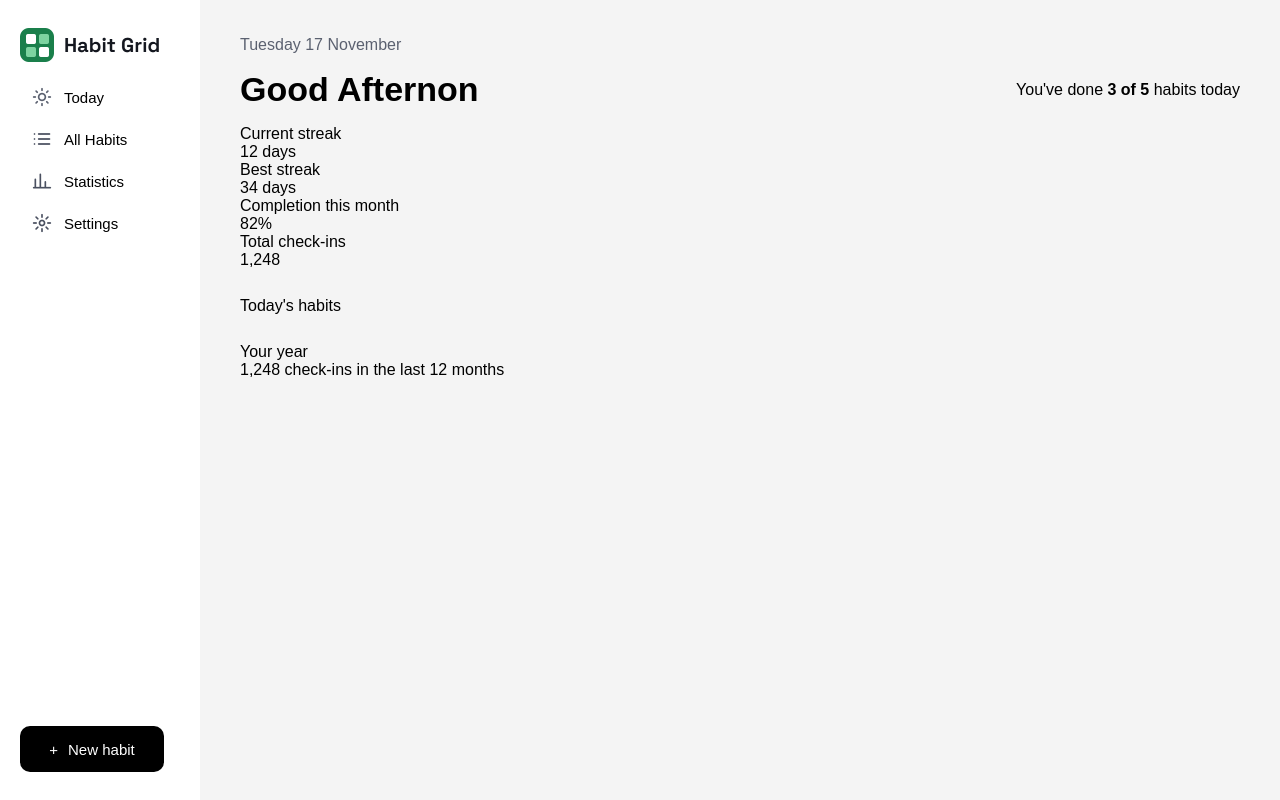
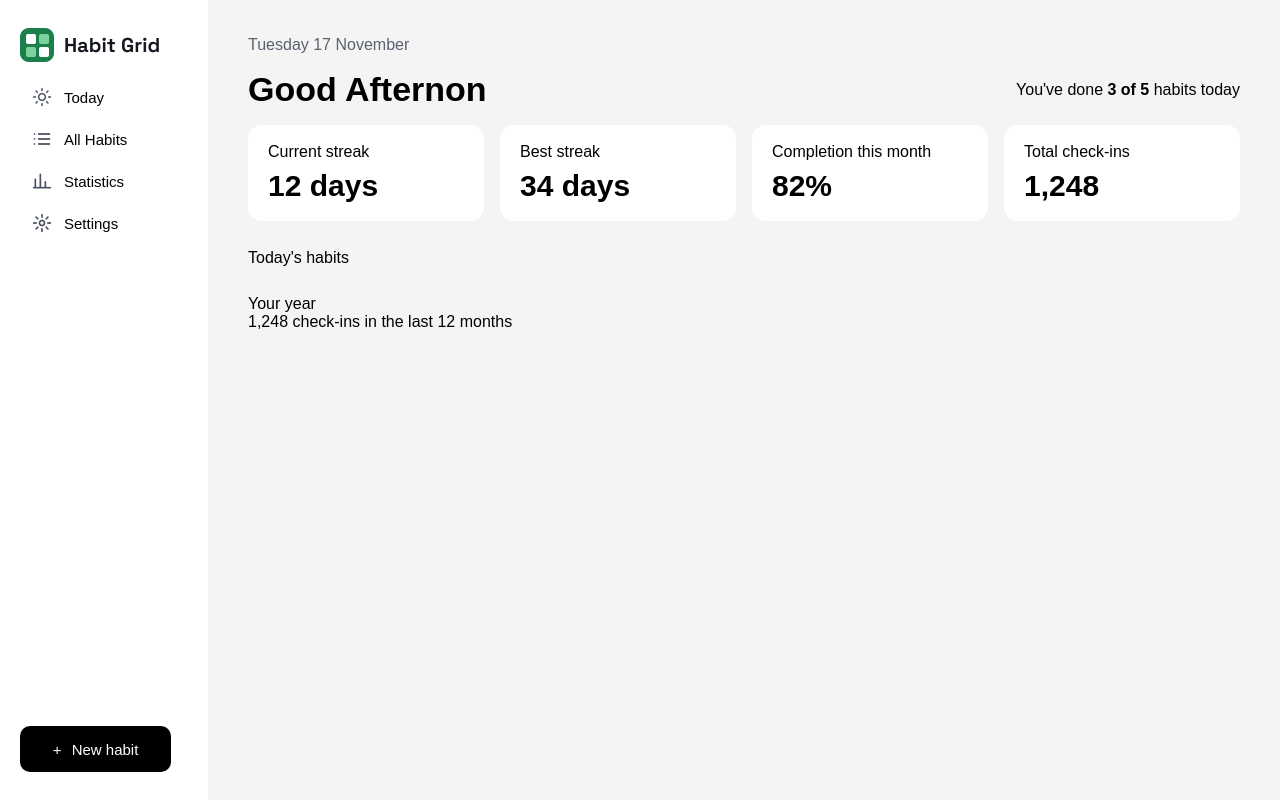
Before and after one commit to Fidan03/habbit-grid, a React (Vite) app: page / in a window 1280 px wide. Built offline with nearby package versions, Linux system fonts and the light colour scheme.

Commit message:
feat: add Achievements component to display user progress; update Main layout and sidebar styles

```diff
--- /dev/null
+++ b/src/componenets/MonthlyAchievements/index.jsx
@@ -0,0 +1,26 @@
+import styles from './styles.module.scss'
+
+const Achievements = () => {
+  return (
+    <div className={styles.main}>
+        <div className={styles.section}>
+            <p>Current streak</p>
+            <span>12 days</span>
+        </div>
+        <div className={styles.section}>
+            <p>Best streak</p>
+            <span>34 days</span>
+        </div>
+        <div className={styles.section}>
+            <p>Completion this month</p>
+            <span>82%</span>
+        </div>
+        <div className={styles.section}>
+            <p>Total check-ins</p>
+            <span>1,248</span>
+        </div>
+    </div>
+  )
+}
+
+export default Achievements
--- /dev/null
+++ b/src/componenets/MonthlyAchievements/styles.module.scss
@@ -0,0 +1,20 @@
+.main{
+    display: flex;
+    justify-content: space-between;
+    gap: 16px;
+    max-width: 100%;
+
+    .section{
+        background-color: white;
+        width: 100%;
+        padding: 18px 20px;
+        border-radius: 14px;
+        display: grid;
+        gap: 8px;
+
+        span{
+            font-size: 30px;
+            font-weight: bold;
+        }
+    }
+}
--- a/src/layouts/main/Main.jsx
+++ b/src/layouts/main/Main.jsx
@@ -1,4 +1,5 @@
 import Date from '../../componenets/date'
+import Achievements from '../../componenets/MonthlyAchievements'
 import Progress from '../../componenets/progressBar'
 import styles from './index.module.scss'
 
@@ -16,22 +17,7 @@ function Main() {
             </div>
 
             <div className={styles.achieved}>
-                <div>
-                    <p>Current streak</p>
-                    <span>12 days</span>
-                </div>
-                <div>
-                    <p>Best streak</p>
-                    <span>34 days</span>
-                </div>
-                <div>
-                    <p>Completion this month</p>
-                    <span>82%</span>
-                </div>
-                <div>
-                    <p>Total check-ins</p>
-                    <span>1,248</span>
-                </div>
+                <Achievements/>
             </div>
         </div>
 
--- a/src/layouts/sidebar/sidebar.module.scss
+++ b/src/layouts/sidebar/sidebar.module.scss
@@ -1,5 +1,5 @@
 .sidebar{
-    max-width: 12.5rem;
+    max-width: 13rem;
     height: 100vh;
     padding: 28px 20px;
     display: flex;
```
